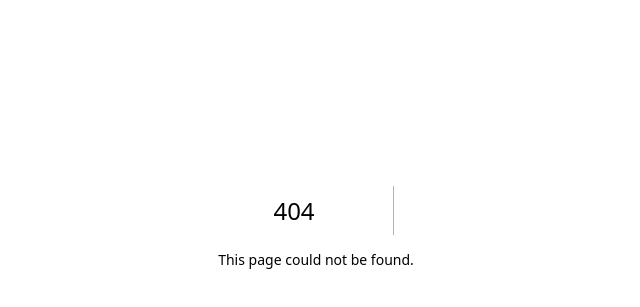
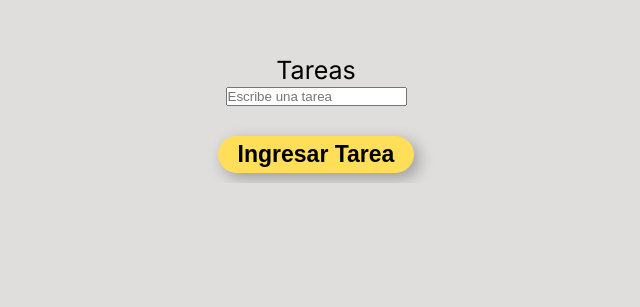
Before and after one commit to mnastasi9/Nuevo-Repositorio-Duro-Carrera-Nastasi, a Next.js app in the folder frontend/: page /ejercicioPruebaChati in a window 1280 px wide. Before the commit this address had no page. Shown: the part 165-472 px from the top of the page, without its empty margins (324-964 px from the left). Built offline with nearby package versions, Linux system fonts and the light colour scheme.

Commit message:
ejercicios para practicar para la prueba

```diff
--- /dev/null
+++ b/frontend/src/app/ejercicioPruebaChati/page.js
@@ -0,0 +1,45 @@
+"use client";
+import styles from "./page.module.css";
+import Button from "@/components/button";
+import { useState } from "react";
+
+export default function EjercicioChati() {
+  const [tareas, setTareas] = useState([]);
+  const [nuevaTarea, setNuevaTarea] = useState('');
+
+  function ingresarTarea() {
+    if (nuevaTarea.trim()) { // Verifica que la tarea no esté vacía
+        setTareas([...tareas, nuevaTarea]);
+        setNuevaTarea(''); // Limpia el campo de entrada
+      }
+  }
+
+  return (
+    <div className={styles.todo}>
+      <div className={styles.inicio}>
+        <br />
+        <p className={styles.texto}>Tareas</p>
+        <form handleChange={(e) => setNuevaTarea(e.target.value)}>
+            <input
+                type="text"
+                onChange={(e) => setNuevaTarea(e.target.value)}
+                value={nuevaTarea}
+                placeholder="Escribe una tarea"
+            />
+        </form>
+        <br />
+        <Button
+          text="Ingresar Tarea"
+          variant="jugar"
+          className={styles.buttonJugar}
+          onClick={ingresarTarea}
+        />
+        <ul>
+          {tareas.map((tarea, index) => (
+            <li key={index}>{tarea}</li>
+          ))}
+        </ul>
+      </div>
+    </div>
+  );
+}
--- /dev/null
+++ b/frontend/src/app/ejercicioPruebaChati/page.module.css
@@ -0,0 +1,11 @@
+.inicio {
+    margin-top: 200px;
+    display: flex;
+    justify-content: center;
+    flex-direction: column;
+    align-items: center;
+}
+
+.texto {
+    font-size: 25px;
+}
```
Also changed, not shown: frontend/src/app/ejercicioPrueba/page.js (added, +48 -0 lines), frontend/src/components/Usuarios.js (added, +15 -0 lines), frontend/src/app/ejercicioPrueba/page.module.css (added).
